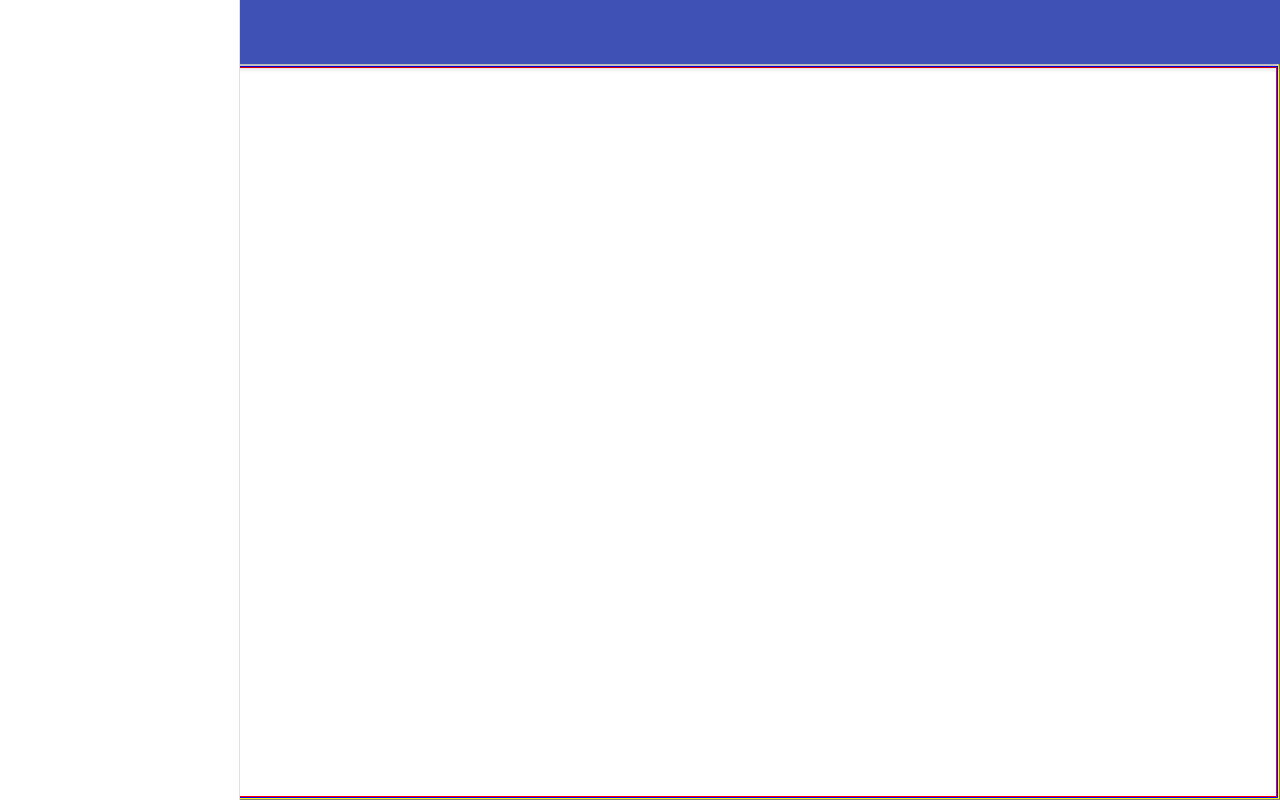
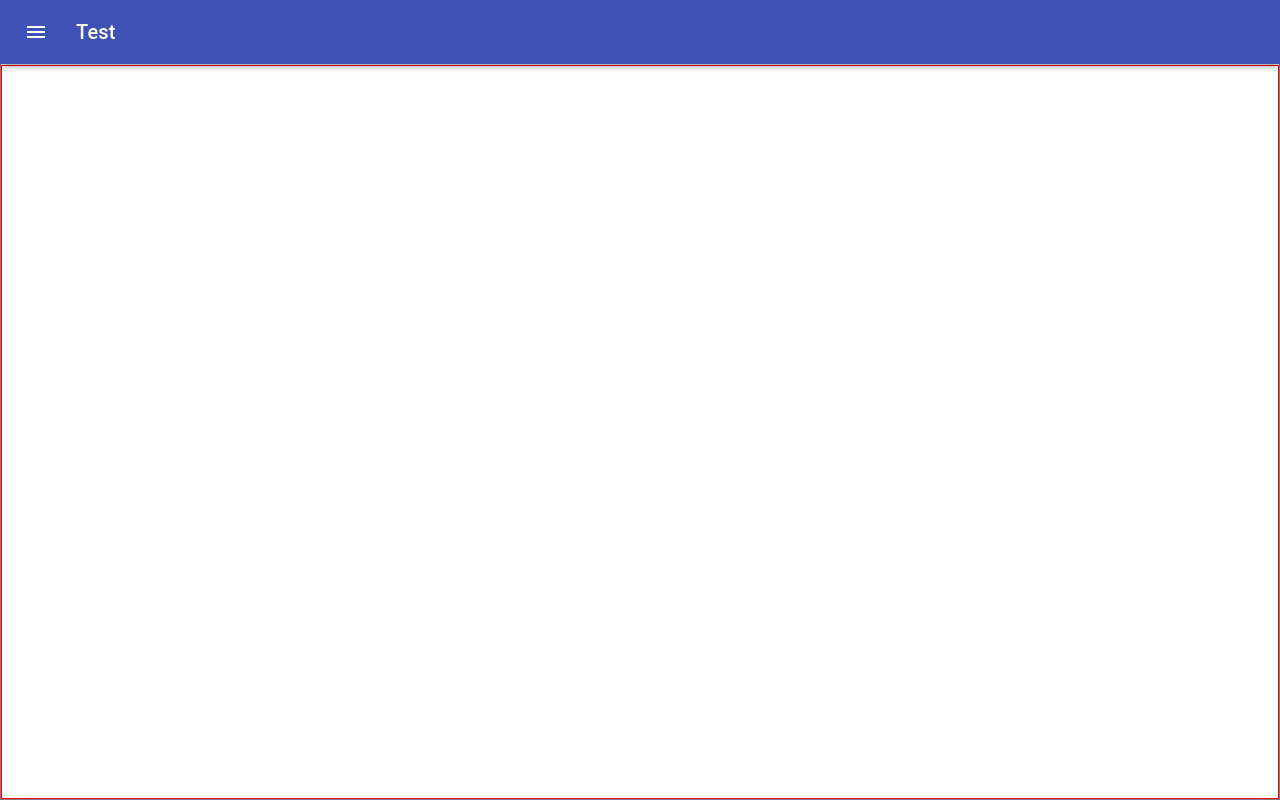
Before and after one commit to yhmun/docker-django-react, a React (Create React App) app in the folder frontend/: page /examples in a window 1280 px wide. Built offline with nearby package versions, Linux system fonts and the light colour scheme.

Commit message:
Adding shifting for desktop drawer

```diff
--- a/frontend/src/layouts/DashboardLayout/NavBar/index.js
+++ b/frontend/src/layouts/DashboardLayout/NavBar/index.js
@@ -11,10 +11,12 @@ import {
   List,
   Typography,
 } from '@material-ui/core';
+import ChevronLeftIcon from '@material-ui/icons/ChevronLeft';
 
 const styles = (theme) => ({
   root: {
-
+    width: drawerWidth,
+    flexShrink: 0,
   },
   mobileDrawer: {
     width: drawerWidth
@@ -24,229 +26,19 @@ const styles = (theme) => ({
     // top: 64,
     // height: 'calc(100% - 64px)'
   },
+  drawer: {
+    width: drawerWidth,
+    flexShrink: 0,
+  },
+  drawerHeader: {
+    display: 'flex',
+    alignItems: 'center',
+    padding: theme.spacing(0, 1),
+    // necessary for content to be below app bar
+    ...theme.mixins.toolbar,
+    justifyContent: 'flex-end',
+  },
 });
-
-/*
-import { Link as RouterLink, useLocation } from 'react-router-dom';
-import PropTypes from 'prop-types';
-import {
-  Avatar,
-  Box,
-  Button,
-  Divider,
-  Drawer,
-  Hidden,
-  List,
-  Typography,
-  makeStyles
-} from '@material-ui/core';
-import {
-  AlertCircle as AlertCircleIcon,
-  BarChart as BarChartIcon,
-  Lock as LockIcon,
-  Settings as SettingsIcon,
-  ShoppingBag as ShoppingBagIcon,
-  User as UserIcon,
-  UserPlus as UserPlusIcon,
-  Users as UsersIcon
-} from 'react-feather';
-import NavItem from './NavItem';
-
-const user = {
-  avatar: '/static/images/avatars/avatar_6.png',
-  jobTitle: 'Senior Developer',
-  name: 'Katarina Smith'
-};
-
-const items = [
-  {
-    href: '/app/dashboard',
-    icon: BarChartIcon,
-    title: 'Dashboard'
-  },
-  {
-    href: '/app/customers',
-    icon: UsersIcon,
-    title: 'Customers'
-  },
-  {
-    href: '/app/products',
-    icon: ShoppingBagIcon,
-    title: 'Products'
-  },
-  {
-    href: '/app/account',
-    icon: UserIcon,
-    title: 'Account'
-  },
-  {
-    href: '/app/settings',
-    icon: SettingsIcon,
-    title: 'Settings'
-  },
-  {
-    href: '/login',
-    icon: LockIcon,
-    title: 'Login'
-  },
-  {
-    href: '/register',
-    icon: UserPlusIcon,
-    title: 'Register'
-  },
-  {
-    href: '/404',
-    icon: AlertCircleIcon,
-    title: 'Error'
-  }
-];
-
-const useStyles = makeStyles(() => ({
-  mobileDrawer: {
-    width: 256
-  },
-  desktopDrawer: {
-    width: 256,
-    top: 64,
-    height: 'calc(100% - 64px)'
-  },
-  avatar: {
-    cursor: 'pointer',
-    width: 64,
-    height: 64
-  }
-}));
-
-const NavBar = ({ onMobileClose, openMobile }) => {
-  const classes = useStyles();
-  const location = useLocation();
-
-  useEffect(() => {
-    if (openMobile && onMobileClose) {
-      onMobileClose();
-    }
-    // eslint-disable-next-line react-hooks/exhaustive-deps
-  }, [location.pathname]);
-
-  const content = (
-    <Box
-      height="100%"
-      display="flex"
-      flexDirection="column"
-    >
-      <Box
-        alignItems="center"
-        display="flex"
-        flexDirection="column"
-        p={2}
-      >
-        <Avatar
-          className={classes.avatar}
-          component={RouterLink}
-          src={user.avatar}
-          to="/app/account"
-        />
-        <Typography
-          className={classes.name}
-          color="textPrimary"
-          variant="h5"
-        >
-          {user.name}
-        </Typography>
-        <Typography
-          color="textSecondary"
-          variant="body2"
-        >
-          {user.jobTitle}
-        </Typography>
-      </Box>
-      <Divider />
-      <Box p={2}>
-        <List>
-          {items.map((item) => (
-            <NavItem
-              href={item.href}
-              key={item.title}
-              title={item.title}
-              icon={item.icon}
-            />
-          ))}
-        </List>
-      </Box>
-      <Box flexGrow={1} />
-      <Box
-        p={2}
-        m={2}
-        bgcolor="background.dark"
-      >
-        <Typography
-          align="center"
-          gutterBottom
-          variant="h4"
-        >
-          Need more?
-        </Typography>
-        <Typography
-          align="center"
-          variant="body2"
-        >
-          Upgrade to PRO version and access 20 more screens
-        </Typography>
-        <Box
-          display="flex"
-          justifyContent="center"
-          mt={2}
-        >
-          <Button
-            color="primary"
-            component="a"
-            href="https://react-material-kit.devias.io"
-            variant="contained"
-          >
-            See PRO version
-          </Button>
-        </Box>
-      </Box>
-    </Box>
-  );
-
-  return (
-    <>
-      <Hidden lgUp>
-        <Drawer
-          anchor="left"
-          classes={{ paper: classes.mobileDrawer }}
-          onClose={onMobileClose}
-          open={openMobile}
-          variant="temporary"
-        >
-          {content}
-        </Drawer>
-      </Hidden>
-      <Hidden mdDown>
-        <Drawer
-          anchor="left"
-          classes={{ paper: classes.desktopDrawer }}
-          open
-          variant="persistent"
-        >
-          {content}
-        </Drawer>
-      </Hidden>
-    </>
-  );
-};
-
-NavBar.propTypes = {
-  onMobileClose: PropTypes.func,
-  openMobile: PropTypes.bool
-};
-
-NavBar.defaultProps = {
-  onMobileClose: () => {},
-  openMobile: false
-};
-*/
 
 class NavBar extends React.Component {
   render() {
@@ -254,28 +46,32 @@ class NavBar extends React.Component {
       classes,
       route,
       mobileDrawerOpen,
+      desktopDrawerOpen,
       handleMobileDrawerToggle,
+      handleDesktopDrawerToggle,
     } = this.props;
 
     return (
-      <div className={classes.root}>
+      <div>
         <Hidden smUp>
           <Drawer
-            classes={{ paper: classes.mobileDrawer }}
+            classes={{ paper: classes.root }}
             variant="temporary"
             anchor="left"
             open={mobileDrawerOpen}
             onClose={handleMobileDrawerToggle}
+            ModalProps={{
+              keepMounted: true, // Better open performance on mobile.
+            }}
           >
-
           </Drawer>
         </Hidden>
         <Hidden xsDown>
           <Drawer
-            classes={{ paper: classes.desktopDrawer }}
+            classes={{ paper: classes.root }}
             variant="persistent"
             anchor="left"
-            open={true}
+            open={desktopDrawerOpen}
           >
           </Drawer>
         </Hidden>
--- a/frontend/src/layouts/DashboardLayout/TopBar.js
+++ b/frontend/src/layouts/DashboardLayout/TopBar.js
@@ -32,6 +32,7 @@ const styles = (theme) => ({
     },
   },
   toolbar: {
+    height: 64,
     // border: '1px solid red',
   },
   mobileMenuButton: {
@@ -43,14 +44,10 @@ const styles = (theme) => ({
   desktopMenuButton: {
     marginRight: theme.spacing(2),
   },
-
+  hide: {
+    display: 'none',
+  },
   /*
-  appBar: {
-
-  },
-  appBarShift: {
-
-  },
   drawer: {
     width: drawerWidth,
     flexShrink: 0,
@@ -66,10 +63,6 @@ const styles = (theme) => ({
     ...theme.mixins.toolbar,
     justifyContent: 'flex-end',
   },
-
-  hide: {
-    display: 'none',
-  },
   */
 });
 
@@ -77,7 +70,7 @@ class TopBar extends React.Component {
   render() {
     const {
       classes,
-      title,
+      title = 'Test',
       desktopDrawerOpen,
       handleMobileDrawerToggle,
       handleDesktopDrawerToggle,
--- a/frontend/src/layouts/DashboardLayout/index.js
+++ b/frontend/src/layouts/DashboardLayout/index.js
@@ -1,10 +1,11 @@
+import clsx from 'clsx';
 import React from 'react';
 import { withStyles } from '@material-ui/core/styles';
-import { renderRoutes } from '../../components';
+import { drawerWidth, renderRoutes } from '../../components';
 import NavBar from './NavBar';
 import TopBar from './TopBar';
 
-const styles = {
+const styles = (theme) => ({
   root: {
     width: '100%',
     height: '100%',
@@ -21,13 +22,29 @@ const styles = {
     // [theme.breakpoints.up('lg')]: {
     //   paddingLeft: 256
     // }
-    border: '1px solid yellow',
+    [theme.breakpoints.up('sm')]: {
+      transition: theme.transitions.create(['margin', 'width'], {
+        easing: theme.transitions.easing.sharp,
+        duration: theme.transitions.duration.leavingScreen,
+      }),
+    },
+    //border: '1px solid yellow',
+  },
+  shift: {
+    [theme.breakpoints.up('sm')]: {
+      width: `calc(100% - ${drawerWidth}px)`,
+      marginLeft: drawerWidth,
+      transition: theme.transitions.create(['margin', 'width'], {
+        easing: theme.transitions.easing.easeOut,
+        duration: theme.transitions.duration.enteringScreen,
+      }),
+    },
   },
   contentContainer: {
     flex: '1 1 auto',
     display: 'flex',
     overflow: 'hidden',
-    border: '1px solid blue',
+    // border: '1px solid blue',
   },
   content: {
     height: '100%',
@@ -35,7 +52,7 @@ const styles = {
     overflow: 'auto',
     border: '1px solid red',
   }
-};
+});
 
 class DashboardLayout extends React.Component {
   state = {
@@ -61,6 +78,7 @@ class DashboardLayout extends React.Component {
 
   render() {
     const { classes, route } = this.props;
+    const { desktopDrawerOpen } = this.state;
 
     return (
       <div className={classes.root}>
@@ -71,9 +89,15 @@ class DashboardLayout extends React.Component {
         />
         <NavBar
           mobileDrawerOpen={this.state.mobileDrawerOpen}
+          desktopDrawerOpen={this.state.mobileDrawerOpen}
           handleMobileDrawerToggle={this.handleMobileDrawerToggle}
+          handleDesktopDrawerToggle={this.handleDesktopDrawerToggle}
         />
-        <div className={classes.wrapper}>
+        <div className={classes.wrapper}
+          className={clsx(classes.wrapper, {
+            [classes.shift]: desktopDrawerOpen,
+          })}
+        >
           <div className={classes.contentContainer}>
             <div className={classes.content}>
               {renderRoutes(route.routes)}
```
